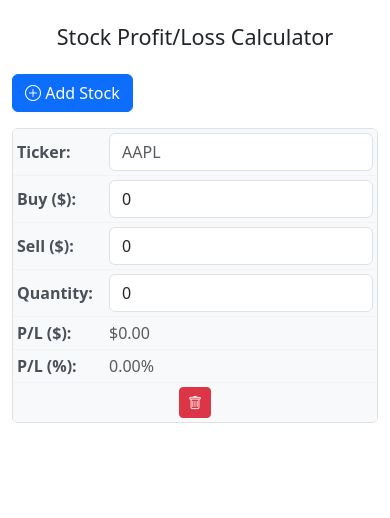
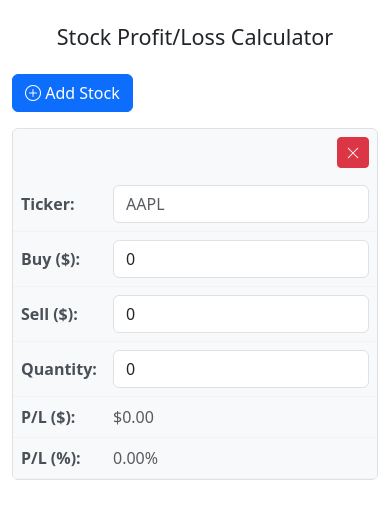
Before and after one commit to jimmywanhk/simple-stock-calculator, a Vue app: page / in a window 390 px wide. Both pictures are taken after a click on the button "Add Stock". Shown: the top 518 px of the page. Built offline with nearby package versions, Linux system fonts and the light colour scheme.

Commit message:
delete button style

```diff
--- a/src/App.vue
+++ b/src/App.vue
@@ -133,10 +133,6 @@ export default {
   justify-content: center;
 }
 
-:deep(.grid-row:nth-child(even) .grid-cell) {
-  background-color: #f8f9fa;
-}
-
 :deep(.grid-row:hover .grid-cell) {
   background-color: #e9ecef;
 }
@@ -164,32 +160,41 @@ html {
   }
 
   :deep(.grid-row) {
+    position: relative;
     display: block;
     margin-bottom: 1rem;
     border: 1px solid #dee2e6;
     border-radius: 0.375rem;
-    background-color: white;
+    background-color: #f8f9fa;
     overflow: hidden;
-  }
-
-  :deep(.grid-row:nth-child(even)) {
-    background-color: white;
+    padding-top: 3rem; /* Space for delete button */
   }
 
   :deep(.grid-cell) {
     display: flex;
-    padding: 0.25rem;
+    padding: 0.5rem;
     border-bottom: 1px solid #f1f3f4;
     background-color: inherit;
     align-items: center;
   }
 
+  /* Delete button positioned at top right */
   :deep(.grid-cell:last-child) {
+    position: absolute;
+    top: 0.5rem;
+    right: 0.5rem;
     border-bottom: none;
-    justify-content: center;
+    padding: 0;
+    background-color: transparent;
   }
 
-  :deep(.grid-cell::before) {
+  /* Hide delete button label and styling */
+  :deep(.grid-cell:last-child::before) {
+    display: none;
+  }
+
+  /* Other cells get labels */
+  :deep(.grid-cell:not(:last-child)::before) {
     content: attr(data-label);
     font-weight: 600;
     margin-right: 0.75rem;
@@ -198,14 +203,6 @@ html {
     flex-shrink: 0;
   }
 
-  :deep(.grid-cell[data-label=""]) {
-    justify-content: center;
-  }
-
-  :deep(.grid-cell[data-label=""]::before) {
-    display: none;
-  }
-
   :deep(.form-control) {
     flex: 1;
   }
--- a/src/components/DataRow.vue
+++ b/src/components/DataRow.vue
@@ -56,7 +56,7 @@
         @click="$emit('delete')"
         class="btn btn-danger btn-sm"
       >
-        <i class="bi bi-trash"></i>
+        <i class="bi bi-x-lg"></i>
       </button>
     </div>
   </div>
```
